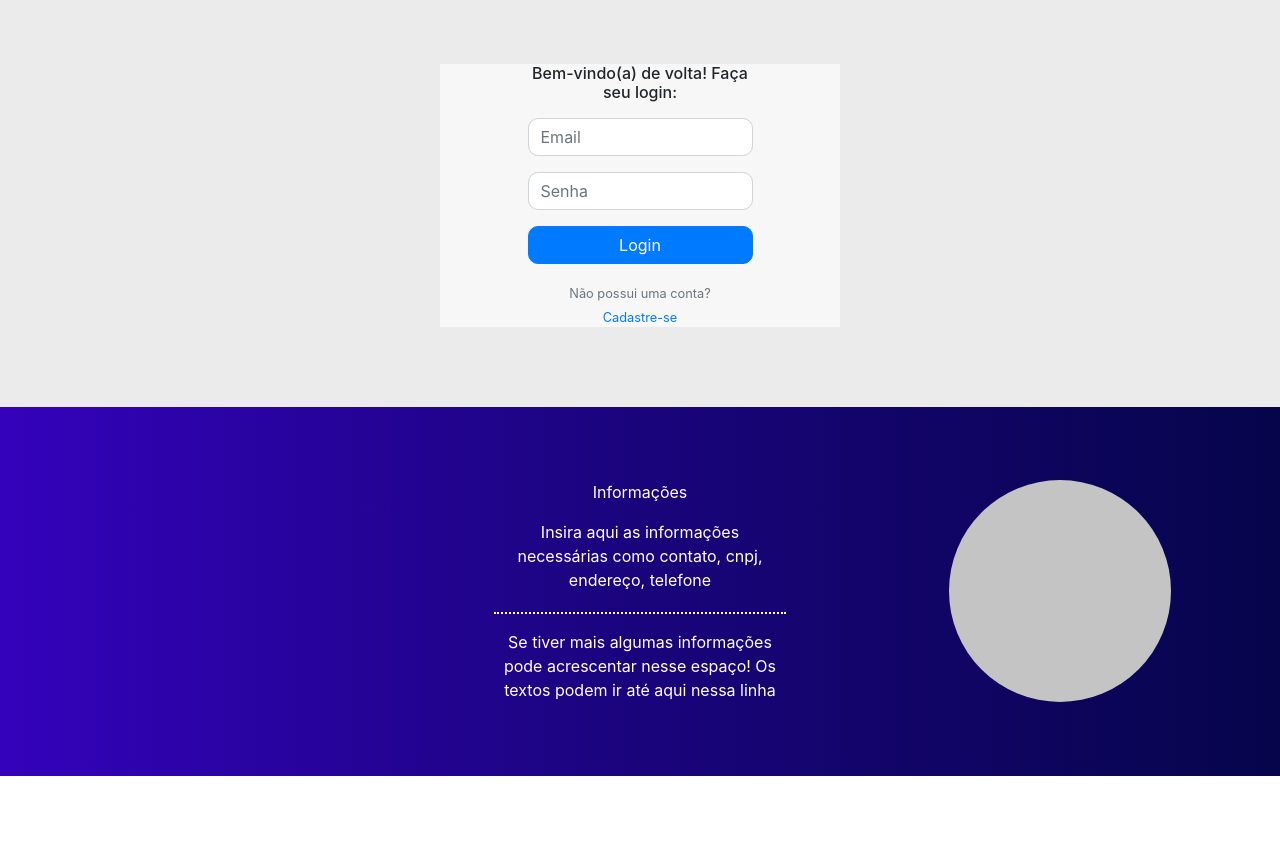
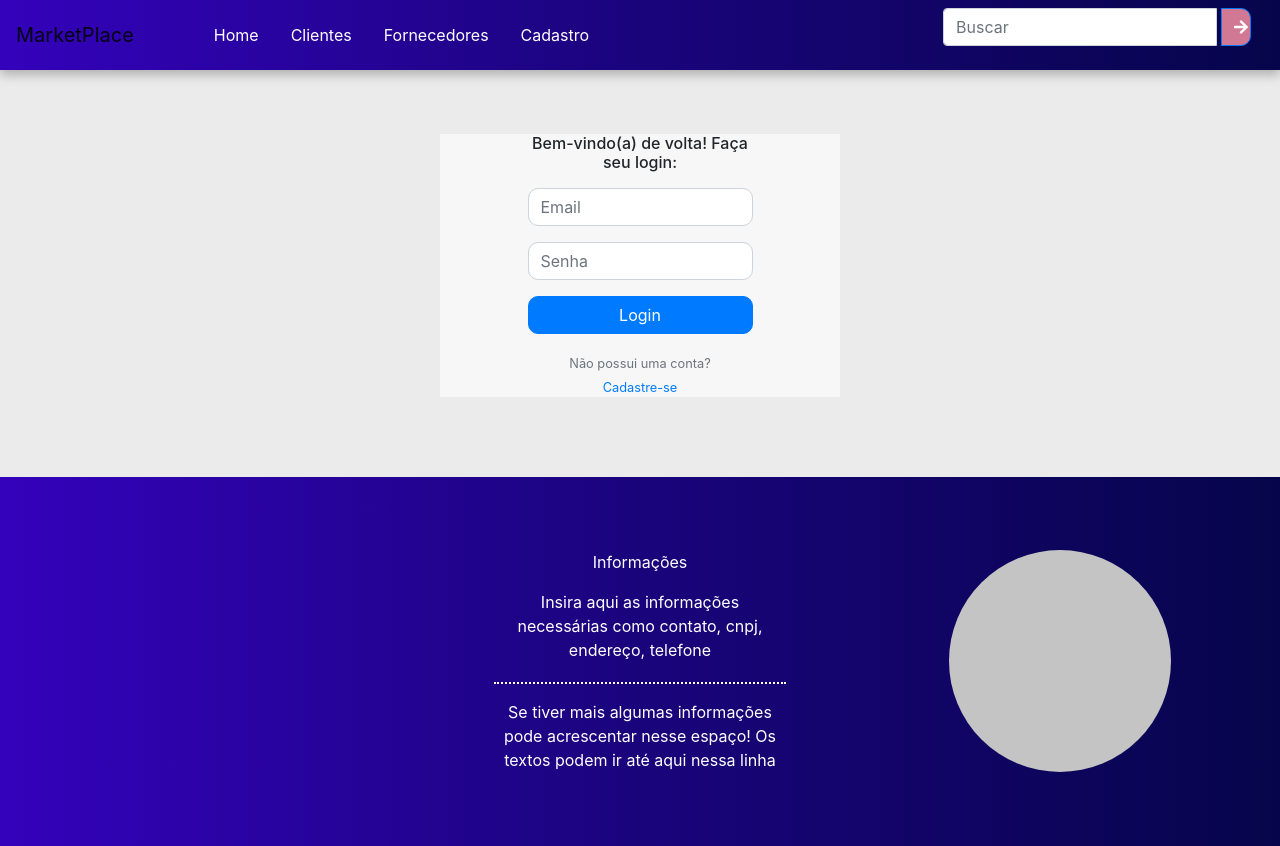
Before and after one commit to ivanvalverde/MarketPlaceFrontEnd, a React (Create React App) app: page / in a window 1280 px wide. Before the commit the page ends 800 px from the top, so only its background shows below. Built offline with nearby package versions, Linux system fonts and the light colour scheme.

Commit message:
Responsividade do header adicionada

```diff
--- a/src/App.js
+++ b/src/App.js
@@ -11,7 +11,7 @@ function App() {
   return (
     <div className="App">
       <BrowserRouter>
-        {/* <Header /> */}
+        <Header />
 
         <Switch>
           <Route path="/cadastro">
--- a/src/assets/css/header.css
+++ b/src/assets/css/header.css
@@ -1,5 +1,4 @@
 .headerNavBar{
-    height: 120px;
     background: linear-gradient(to right,  #3402BB 0%, #1A047D 48.96%, #06054B 100%);
     box-shadow: 0px 5px 10px rgba(0, 0, 0, 0.25);
 }
--- a/src/components/header/Header.jsx
+++ b/src/components/header/Header.jsx
@@ -1,35 +1,55 @@
-import React from 'react';
-import { Navbar, Nav, Form, FormControl, Button, InputGroup } from 'react-bootstrap';
-import { FontAwesomeIcon } from '@fortawesome/react-fontawesome'
-import { faArrowRight } from '@fortawesome/free-solid-svg-icons'
-import '../../assets/css/header.css';
+import React from "react";
+import {
+  Navbar,
+  Nav,
+  Form,
+  FormControl,
+  Button,
+  InputGroup,
+} from "react-bootstrap";
+import { FontAwesomeIcon } from "@fortawesome/react-fontawesome";
+import { faArrowRight } from "@fortawesome/free-solid-svg-icons";
+import "../../assets/css/header.css";
 
 const Header = () => {
   return (
     <>
-            <Navbar className="headerNavBar">
+      <Navbar className="headerNavBar" collapseOnSelect expand="md">
         <Navbar.Brand href="#home">MarketPlace</Navbar.Brand>
+        <Navbar.Toggle aria-controls="responsive-navbar-nav" />
+        <Navbar.Collapse id="responsive-navbar-nav">
           <Nav className="mr-auto ml-5">
-                    <Nav.Link href="#home" className="mx-2 headerNavLink">Home</Nav.Link>
-                    <Nav.Link href="#features" className="mx-2 headerNavLink">Clientes</Nav.Link>
-                    <Nav.Link href="#pricing" className="mx-2 headerNavLink">Fornecedores</Nav.Link>
-                    <Nav.Link href="#pricing" className="mx-2 headerNavLink">Cadastro</Nav.Link>
+            <Nav.Link href="#home" className="mx-2 headerNavLink">
+              Home
+            </Nav.Link>
+            <Nav.Link href="#features" className="mx-2 headerNavLink">
+              Clientes
+            </Nav.Link>
+            <Nav.Link href="#pricing" className="mx-2 headerNavLink">
+              Fornecedores
+            </Nav.Link>
+            <Nav.Link href="#pricing" className="mx-2 headerNavLink">
+              Cadastro
+            </Nav.Link>
           </Nav>
-                <Form inline>
-                    <InputGroup className="mr-sm-2">
+          <Form inline >
+            <InputGroup className="ml-5 ml-md-0 mr-sm-2">
               <FormControl
                 placeholder="Buscar"
                 aria-label="Buscar"
                 aria-describedby="search"
               />
               <InputGroup.Append>
-                            <Button className="headerSearchButton"><FontAwesomeIcon icon={faArrowRight} /></Button>
+                <Button className="headerSearchButton">
+                  <FontAwesomeIcon icon={faArrowRight} />
+                </Button>
               </InputGroup.Append>
             </InputGroup>
           </Form>
+        </Navbar.Collapse>
       </Navbar>
     </>
-    )
-}
+  );
+};
 
-export default Header
+export default Header;
```
Lines whose indentation alone changed are shown as unchanged.
